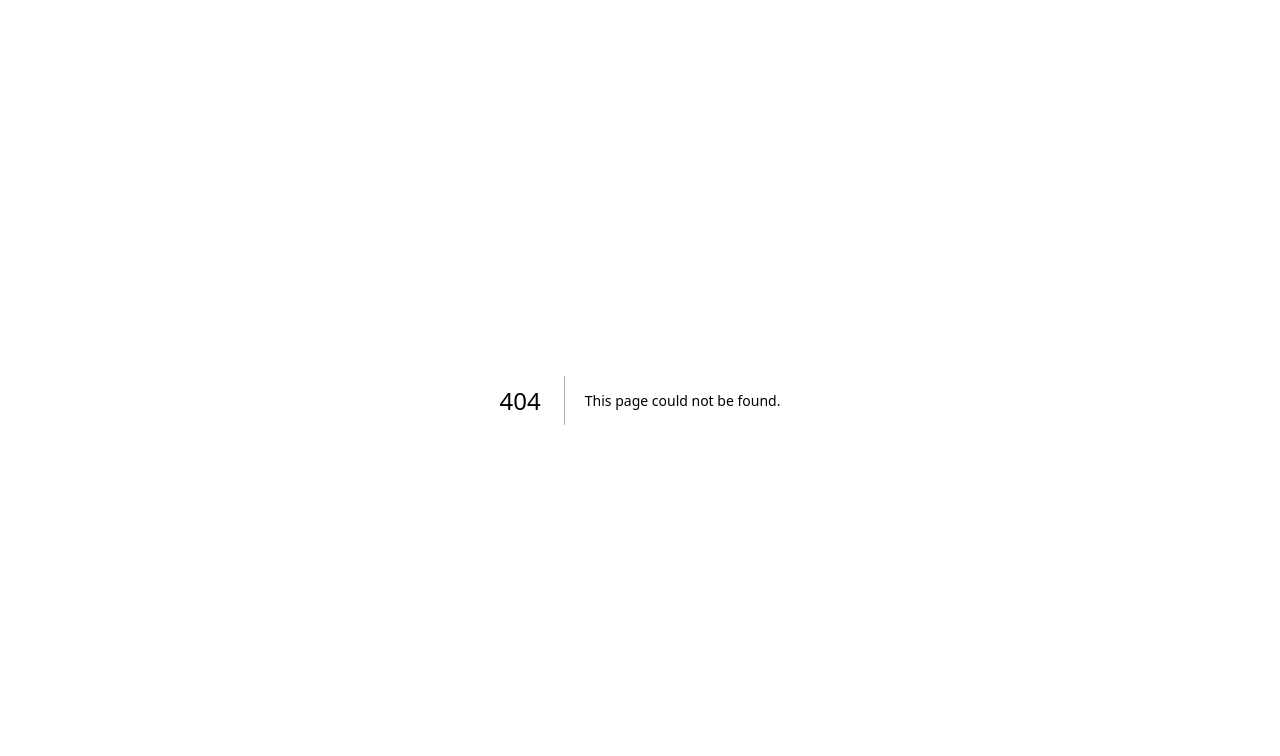
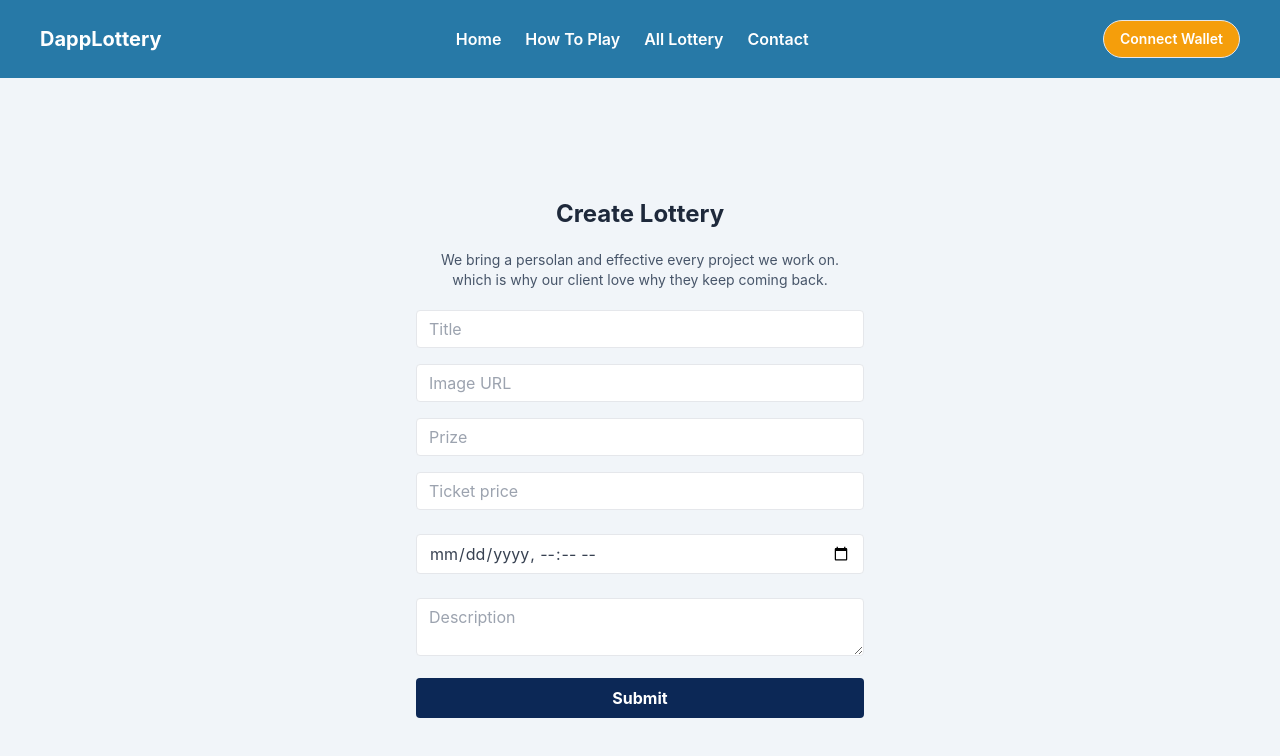
Before and after one commit to Rajvardhanthakur/lottery-dapp, a Next.js app: page /create in a window 1280 px wide. Before the commit this address had no page. Shown: the top 756 px of the page. Built offline with nearby package versions, Linux system fonts and the light colour scheme.

Commit message:
Ui created for the lottery create

```diff
--- a/components/Header.jsx
+++ b/components/Header.jsx
@@ -56,7 +56,7 @@ const Header = () => {
 
       <div className="pb-10">
         <Link
-          href={'#'}
+          href={'/create'}
           className="bg-amber-500 hover:bg-rose-600 text-white rounded-md
         cursor-pointer font-semibold py-3 px-5"
         >
--- /dev/null
+++ b/components/SubHeader.jsx
@@ -0,0 +1,36 @@
+import Link from 'next/link'
+
+const SubHeader = () => {
+  const handleConnectWallet = () => {
+    console.log("handle Connect Wallet")
+  }
+  return (
+    <div
+      style={{ backgroundColor: "#2779a7" }}
+      className="flex items-center justify-between text-white px-10 py-5"
+    >
+      <div>
+        <Link href="/" className="text-xl font-bold">
+          DappLottery
+        </Link>
+      </div>
+
+      <div className="hidden lg:flex items-center space-x-6 font-semibold">
+        <p>Home</p>
+        <p>How To Play</p>
+        <p>All Lottery</p>
+        <p>Contact</p>
+      </div>
+
+      <button
+        onClick={handleConnectWallet}
+        className="flex flex-nowrap border py-2 px-4 rounded-full bg-amber-500
+          hover:bg-rose-600 cursor-pointer font-semibold text-sm"
+      >
+        Connect Wallet
+      </button>
+    </div>
+  )
+}
+
+export default SubHeader
--- a/components/index.js
+++ b/components/index.js
@@ -1,2 +1,3 @@
 export { default as Header } from "./Header";
 export { default as Lotteries } from "./Lotteries";
+export { default as SubHeader } from "./SubHeader";
--- /dev/null
+++ b/pages/create.jsx
@@ -0,0 +1,133 @@
+import Head from 'next/head'
+import { useState } from 'react'
+import SubHeader from '../components/SubHeader'
+
+export default function Create() {
+  const [title, setTitle] = useState('')
+  const [description, setDescription] = useState('')
+  const [imageUrl, setImageUrl] = useState('')
+  const [prize, setPrize] = useState('')
+  const [ticketPrice, setTicketPrice] = useState('')
+  const [expiresAt, setExpiresAt] = useState('')
+
+  const handleSubmit = async (e) => {
+    e.preventDefault()
+
+    if (!title || !description || !imageUrl || !prize || !ticketPrice || !expiresAt) return
+    console.log("All Good")
+  }
+
+  return (
+    <div>
+      <Head>
+        <title>Dapp Lottery - Create New Lottery</title>
+        <link rel="icon" href="/favicon.ico" />
+      </Head>
+
+      <div className="min-h-screen bg-slate-100">
+        <SubHeader />
+        <div className="flex flex-col justify-center items-center mt-20">
+          <div className=" flex flex-col items-center justify-center my-5">
+            <h1 className="text-2xl font-bold text-slate-800 py-5">Create Lottery</h1>
+            <p className="text-center text-sm text-slate-600">
+              We bring a persolan and effective every project we work on. <br />
+              which is why our client love why they keep coming back.
+            </p>
+          </div>
+
+          <form onSubmit={handleSubmit} className="w-full max-w-md">
+            <div className="mb-4">
+              <input
+                className="appearance-none border rounded w-full py-2 px-3
+                text-gray-700 leading-tight focus:outline-none
+                focus:shadow-outline"
+                id="title"
+                type="text"
+                placeholder="Title"
+                value={title}
+                onChange={(e) => setTitle(e.target.value)}
+                required
+              />
+            </div>
+            <div className="mb-4">
+              <input
+                className="appearance-none border rounded w-full py-2 px-3
+                text-gray-700 leading-tight focus:outline-none
+                focus:shadow-outline"
+                id="imageUrl"
+                type="url"
+                placeholder="Image URL"
+                value={imageUrl}
+                onChange={(e) => setImageUrl(e.target.value)}
+                required
+              />
+            </div>
+            <div className="mb-4">
+              <input
+                className="appearance-none border rounded w-full py-2 px-3
+                text-gray-700 leading-tight focus:outline-none
+                focus:shadow-outline"
+                id="prize"
+                type="number"
+                step={0.01}
+                min={0.01}
+                placeholder="Prize"
+                value={prize}
+                onChange={(e) => setPrize(e.target.value)}
+                required
+              />
+            </div>
+            <div className="mb-6">
+              <input
+                className="appearance-none border rounded w-full py-2 px-3
+                text-gray-700 leading-tight focus:outline-none
+                focus:shadow-outline"
+                id="ticketPrice"
+                type="number"
+                step={0.01}
+                min={0.01}
+                placeholder="Ticket price"
+                value={ticketPrice}
+                onChange={(e) => setTicketPrice(e.target.value)}
+                required
+              />
+            </div>
+            <div className="mb-6">
+              <input
+                className="appearance-none border rounded w-full py-2 px-3
+                text-gray-700 leading-tight focus:outline-none
+                focus:shadow-outline"
+                id="expiresAt"
+                type="datetime-local"
+                value={expiresAt}
+                onChange={(e) => setExpiresAt(e.target.value)}
+                required
+              />
+            </div>
+            <div className="mb-4">
+              <textarea
+                className="appearance-none border rounded w-full py-2 px-3
+                text-gray-700 leading-tight focus:outline-none
+                focus:shadow-outline"
+                id="description"
+                placeholder="Description"
+                value={description}
+                onChange={(e) => setDescription(e.target.value)}
+                required
+              ></textarea>
+            </div>
+            <div className="flex justify-center">
+              <button
+                className="w-full bg-[#0c2856] hover:bg-[#1a396c] text-white font-bold
+                py-2 px-4 rounded focus:outline-none focus:shadow-outline"
+                type="submit"
+              >
+                Submit
+              </button>
+            </div>
+          </form>
+        </div>
+      </div>
+    </div>
+  )
+}
```
